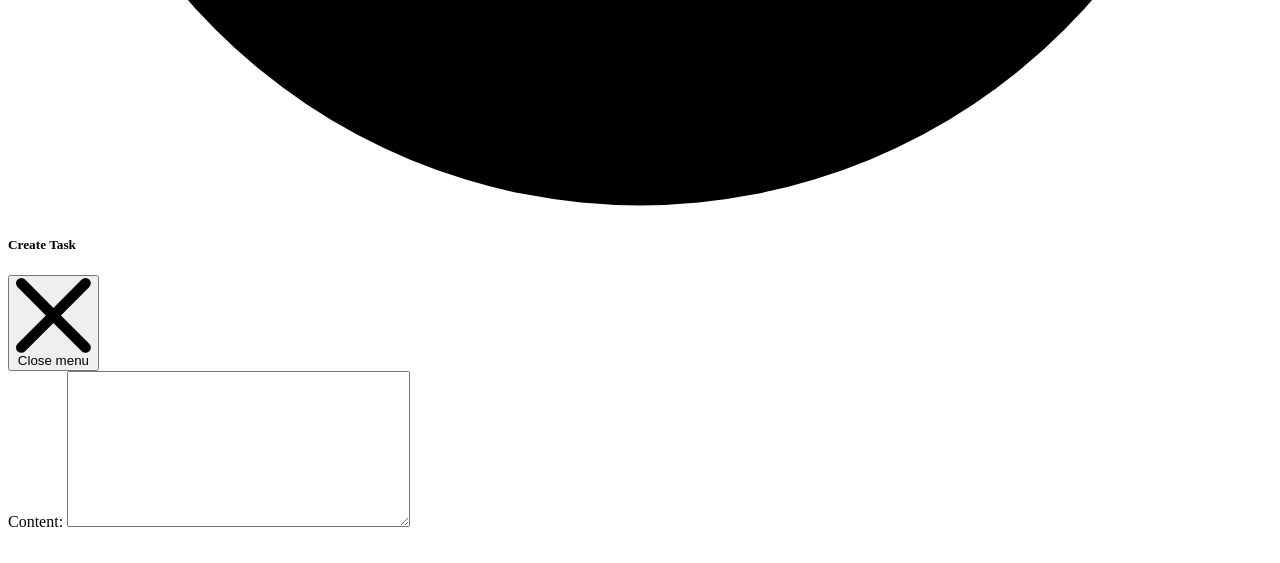
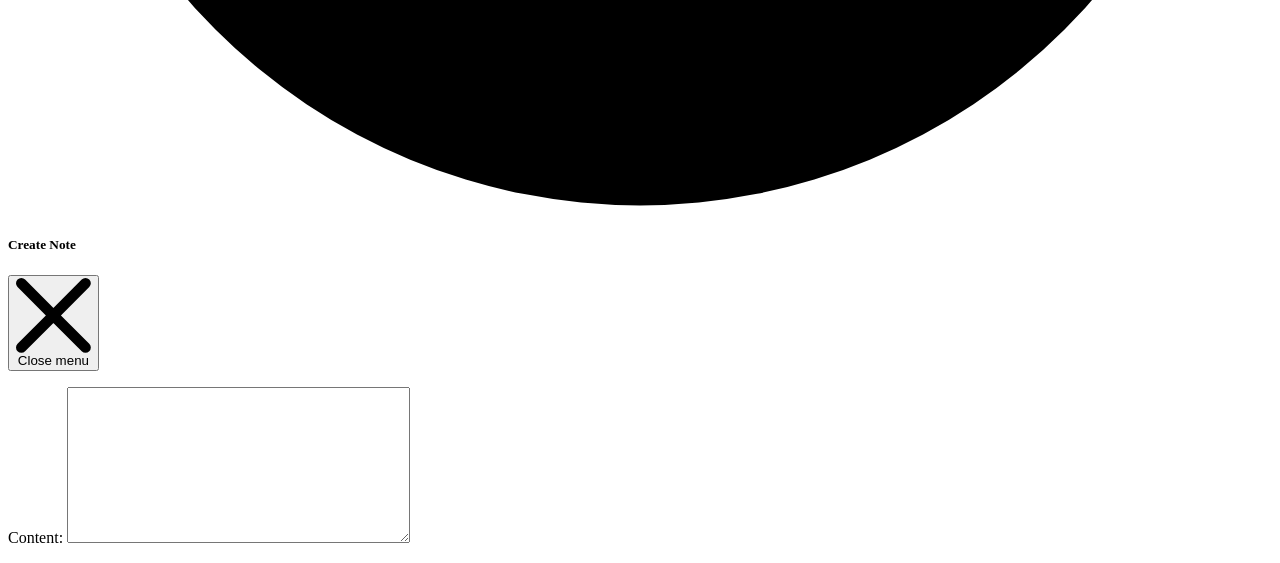
Before and after one commit to SakariaNdadi/pycon, a Django app: template templates/components/drawer.html in a window 1280 px wide. Shown: the part 1035-1598 px from the top of the page. Before the commit the page ends 1562 px from the top, so only its background shows below. Run offline with Django 5.2, Linux system fonts and the light colour scheme; the template is opened without the code that fills it: values that come from a table or form of the project are taken from there, others are empty; some libraries are stand-ins or nearby versions.

Commit message:
code: use crispy for form

```diff
--- a/templates/components/drawer.html
+++ b/templates/components/drawer.html
@@ -1,3 +1,4 @@
+{% load tailwind_filters %}
 <div id="drawer-right-example"
     class="fixed top-0 right-0 z-40 h-screen p-4 overflow-y-auto transition-transform translate-x-full bg-white w-80 dark:bg-gray-800"
     tabindex="-1" aria-labelledby="drawer-right-label">
@@ -7,7 +8,7 @@
             viewBox="0 0 20 20">
             <path
                 d="M10 .5a9.5 9.5 0 1 0 9.5 9.5A9.51 9.51 0 0 0 10 .5ZM9.5 4a1.5 1.5 0 1 1 0 3 1.5 1.5 0 0 1 0-3ZM12 15H8a1 1 0 0 1 0-2h1v-3H8a1 1 0 0 1 0-2h2a1 1 0 0 1 1 1v4h1a1 1 0 0 1 0 2Z" />
-        </svg>Create Task</h5>
+        </svg>Create Note</h5>
     <button type="button" data-drawer-hide="drawer-right-example" aria-controls="drawer-right-example"
         class="text-gray-400 bg-transparent hover:bg-gray-200 hover:text-gray-900 rounded-lg text-sm w-8 h-8 absolute top-2.5 end-2.5 inline-flex items-center justify-center dark:hover:bg-gray-600 dark:hover:text-white">
         <svg class="w-3 h-3" aria-hidden="true" xmlns="http://www.w3.org/2000/svg" fill="none" viewBox="0 0 14 14">
@@ -17,12 +18,11 @@
         <span class="sr-only">Close menu</span>
     </button>
 
-    <form>
+    <form hx-post="{% url 'create_task' %}" hx-target="#note-list" hx-swap="outerHTML">
         {% csrf_token %}
-        {{ form }}
+        {{ form|crispy }}
         <div class="grid grid-cols-2 gap-4">
-            <c-button label="Submit" type="submit" hx-post="{% url 'create_task' %}" hx-target="#task-list"
-                hx-swap="outerHTML" />
+            <c-button label="Create Note!" type="submit" />
         </div>
     </form>
 </div>
```
